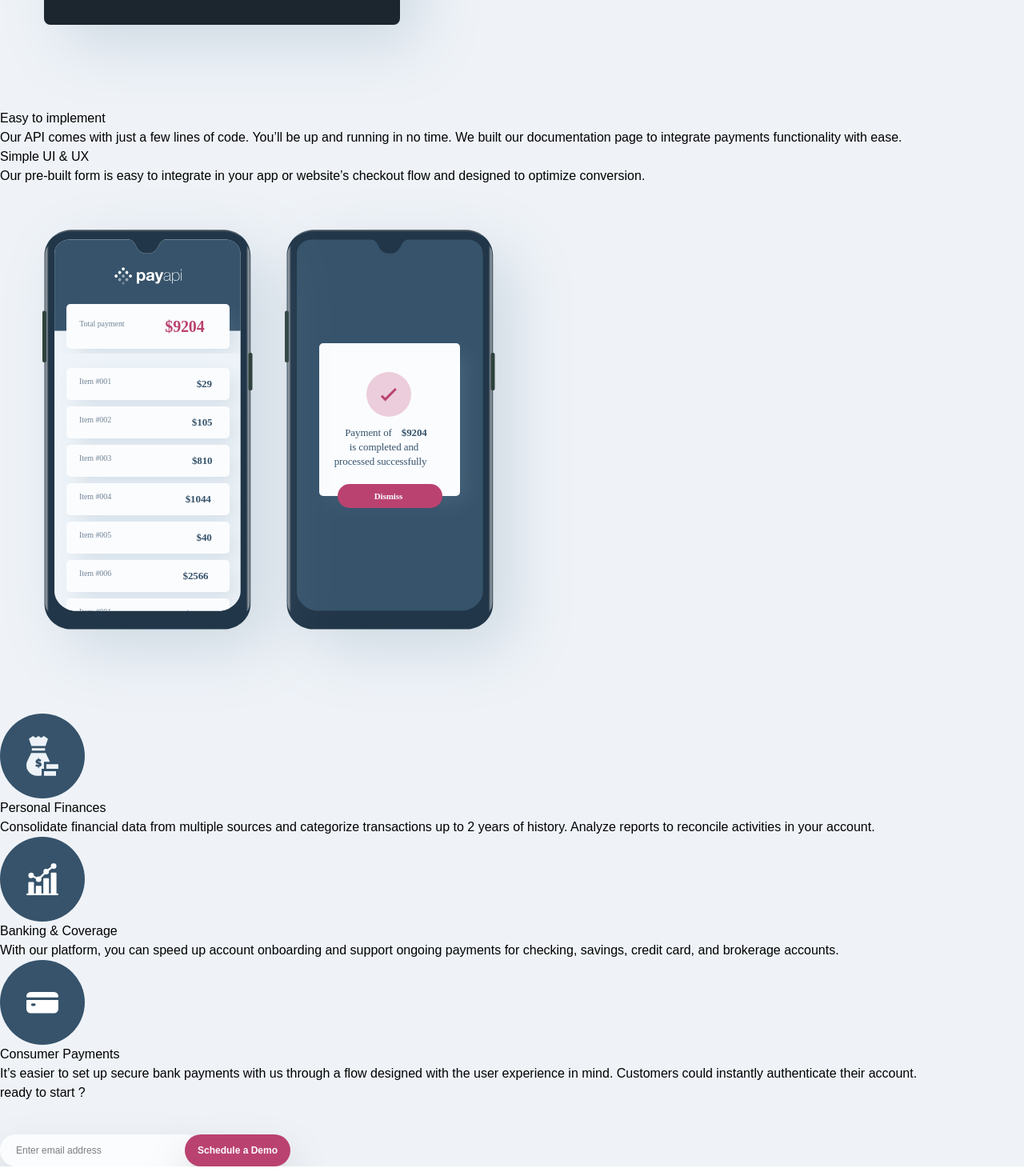
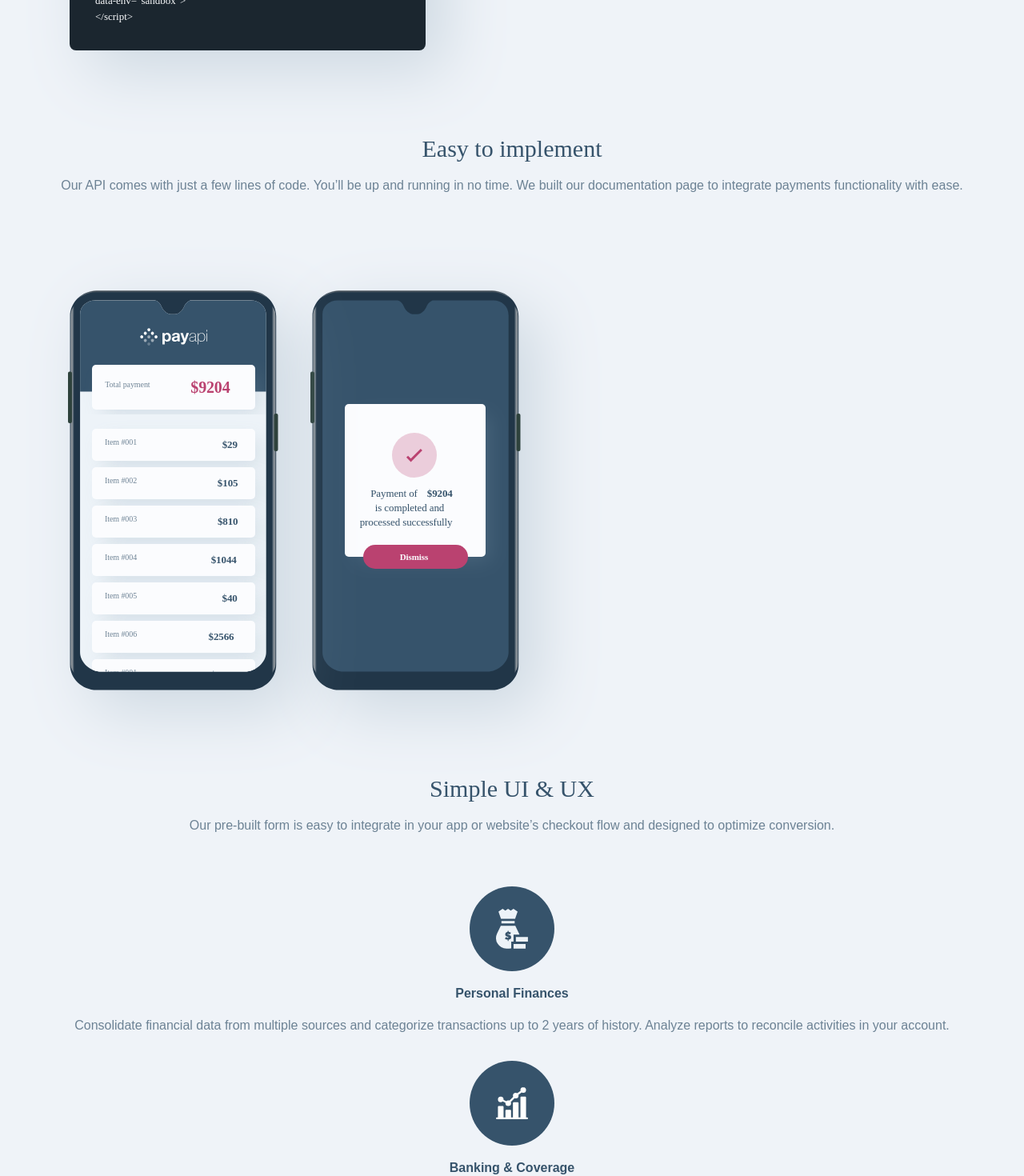
Before and after one commit to QuentinPetton/payApi-multisite, an Angular app: page / in a window 1280 px wide. Shown: the part 1820-3290 px from the top of the page at 80% size. Built offline with nearby package versions, Linux system fonts and the light colour scheme.

Commit message:
feat/featureSection style

```diff
--- a/src/app/pages/home/features/features.component.html
+++ b/src/app/pages/home/features/features.component.html
@@ -1,42 +1,44 @@
-<section>
+<section class="p-8">
   <img src="/assets/home/desktop/illustration-easy-to-implement.svg" alt="code preview with a form and script">
-  <div>
-    <h3>Easy to implement</h3>
-    <p> Our API comes with just a few lines of code. You’ll be up and running in
+  <div class="flex flex-col items-center text-center gap-4">
+    <h3 class="font-dm-serif-display text-3xl text-san-juan-blue">Easy to implement</h3>
+    <p class="text-light-san-juan-blue"> Our API comes with just a few lines of code. You’ll be up and running in
       no time. We built our documentation page to integrate payments functionality
       with ease.</p>
   </div>
 </section>
-<section>
-  <h3>Simple UI & UX</h3>
-  <p>Our pre-built form is easy to integrate in your app or website’s checkout
-    flow and designed to optimize conversion.</p>
-  <img src="/assets/home/desktop/illustration-simple-ui.svg" alt="">
+<section class="grid grid-cols-1 p-8">
+  <div class="flex flex-col items-center text-center gap-4">
+    <h3 class="font-dm-serif-display text-3xl text-san-juan-blue">Simple UI & UX</h3>
+    <p class="text-light-san-juan-blue">Our pre-built form is easy to integrate in your app or website’s checkout
+      flow and designed to optimize conversion.</p>
+  </div>
+  <img class="row-start-1" src="/assets/home/desktop/illustration-simple-ui.svg" alt="">
 </section>
-<section>
-  <div>
+<section class="grid grid-cols-1 p-8 gap-8">
+  <div class="flex flex-col items-center text-center gap-4">
     <img src="/assets/home/desktop/icon-personal-finances.svg" alt="">
-    <h4>Personal Finances</h4>
-    <p>Consolidate financial data from multiple sources and categorize transactions up to
+    <h4 class="font-bold text-san-juan-blue">Personal Finances</h4>
+    <p class="text-light-san-juan-blue">Consolidate financial data from multiple sources and categorize transactions up to
       2 years of history. Analyze reports to reconcile activities in your account.</p>
   </div>
-  <div>
+  <div class="flex flex-col items-center text-center gap-4">
     <img src="/assets/home/desktop/icon-banking-and-coverage.svg" alt="">
-    <h4>Banking & Coverage</h4>
-    <p>With our platform, you can speed up account onboarding and support ongoing payments
+    <h4 class="font-bold text-san-juan-blue">Banking & Coverage</h4>
+    <p class="text-light-san-juan-blue">With our platform, you can speed up account onboarding and support ongoing payments
       for checking, savings, credit card, and brokerage accounts.</p>
   </div>
-  <div>
+  <div class="flex flex-col items-center text-center gap-4">
     <img src="/assets/home/desktop/icon-consumer-payments.svg" alt="">
-    <h4>Consumer Payments</h4>
-    <p>It’s easier to set up secure bank payments with us through a flow designed with the
+    <h4 class="font-bold text-san-juan-blue">Consumer Payments</h4>
+    <p class="text-light-san-juan-blue">It’s easier to set up secure bank payments with us through a flow designed with the
       user experience in mind. Customers could instantly authenticate their account.</p>
   </div>
 </section>
-<section>
-  <h3>ready to start ?</h3>
+<section class="text-center p-8">
+  <h3 class="font-dm-serif-display text-3xl text-san-juan-blue">Ready to start ?</h3>
   <form action="post"
-  class="flex flex-col gap-4 md:flex-row md:gap-0 md: mt-10">
+  class="flex flex-col gap-4 md:flex-row md:gap-0 md:mt-10">
     <label for="email"></label>
     <input type="text"
     placeholder="Enter email address"
```
